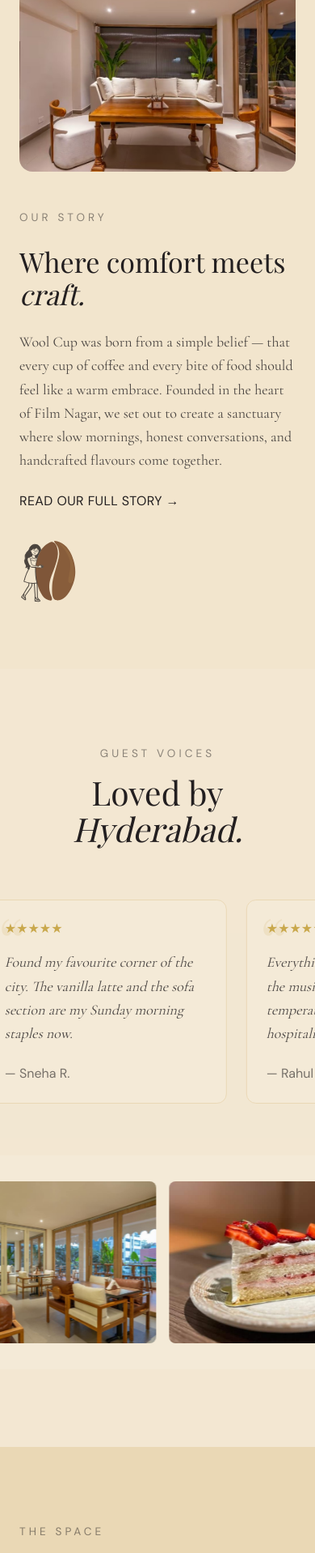
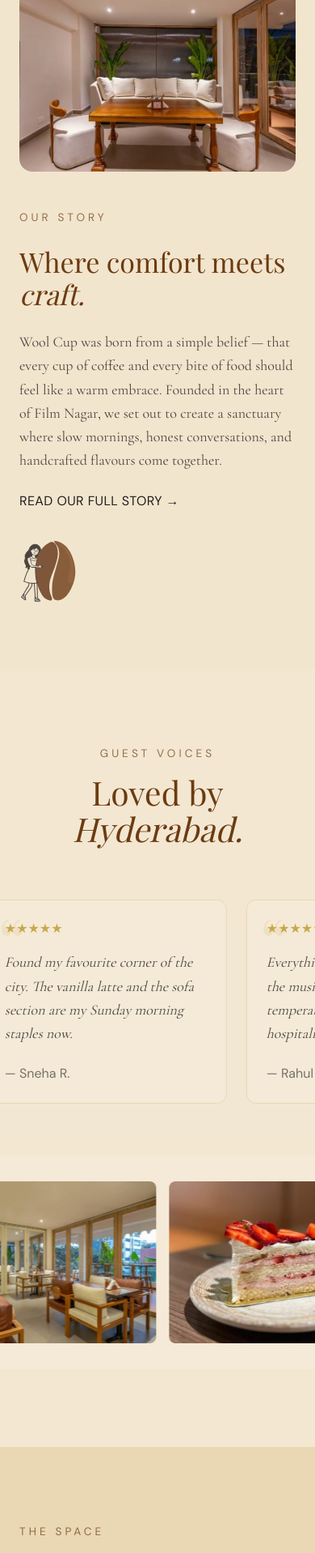
Before and after one commit to Khanmohammedahad-netizen/wool-cup-cafe, a Next.js app: page / in a window 390 px wide. Shown: the part 1389-3307 px from the top of the page at 81% size. Built offline with nearby package versions, Linux system fonts and the light colour scheme.

Commit message:
Color section eyebrow labels and headlines brand brown globally

```diff
--- a/src/app/gallery/page.tsx
+++ b/src/app/gallery/page.tsx
@@ -12,10 +12,10 @@ export default function GalleryPage() {
     <main className="min-h-screen bg-bg">
       {/* Page hero — pt-28 clears the fixed navbar */}
       <div className="pt-28 pb-4 px-6 md:px-12 max-w-7xl mx-auto">
-        <p className="font-ui uppercase tracking-[0.3em] text-xs text-dark/50 mb-4">
+        <p className="font-ui uppercase tracking-[0.3em] text-xs text-brown/70 mb-4">
           Photos
         </p>
-        <h1 className="font-display text-5xl md:text-6xl lg:text-7xl text-dark leading-none">
+        <h1 className="font-display text-5xl md:text-6xl lg:text-7xl text-brown leading-none">
           Our Gallery
         </h1>
         <p className="font-body text-base text-dark/50 mt-4 max-w-md">
--- a/src/app/globals.css
+++ b/src/app/globals.css
@@ -4,6 +4,7 @@
   /* ── Brand palette ── */
   --color-white: #FFFFFF;
   --color-dark: #231f20;
+  --color-brown: #6c3b11;
   --color-cream: #ead8b5;
   /* Universal page tone — sits between white and cream, replaces white everywhere */
   --color-ivory: #f4ead7;
--- a/src/components/about/AboutOrigin.tsx
+++ b/src/components/about/AboutOrigin.tsx
@@ -43,7 +43,7 @@ export function AboutOrigin() {
         <div>
           <p
             ref={eyebrowRef}
-            className="font-ui uppercase tracking-[0.3em] text-xs text-dark/50 mb-6"
+            className="font-ui uppercase tracking-[0.3em] text-xs text-brown/70 mb-6"
           >
             The Beginning
           </p>
--- a/src/components/about/AboutPeople.tsx
+++ b/src/components/about/AboutPeople.tsx
@@ -33,10 +33,10 @@ export function AboutPeople() {
       <div className="max-w-4xl mx-auto px-6 text-center">
         {/* TODO: Replace with 2-column founder portrait grid once photos are available */}
         <div ref={contentRef}>
-          <p className="font-ui uppercase tracking-[0.3em] text-xs text-dark/50 mb-6">
+          <p className="font-ui uppercase tracking-[0.3em] text-xs text-brown/70 mb-6">
             The People
           </p>
-          <h2 className="font-display text-3xl md:text-4xl text-dark">
+          <h2 className="font-display text-3xl md:text-4xl text-brown">
             The faces behind every cup.
           </h2>
           <p className="font-body text-base text-dark/60 mt-4">
--- a/src/components/founders/FoundersPreview.tsx
+++ b/src/components/founders/FoundersPreview.tsx
@@ -74,13 +74,13 @@ export function FoundersPreview() {
           <div ref={textColRef} className="flex flex-col gap-6">
             <p
               ref={eyebrowRef}
-              className="font-ui uppercase tracking-[0.3em] text-xs text-dark/50"
+              className="font-ui uppercase tracking-[0.3em] text-xs text-brown/70"
             >
               Our Story
             </p>
             <h2
               ref={headlineRef}
-              className="font-display text-3xl md:text-4xl lg:text-5xl text-dark"
+              className="font-display text-3xl md:text-4xl lg:text-5xl text-brown"
             >
               Where comfort meets <em>craft.</em>
             </h2>
--- a/src/components/gallery/GalleryTeaser.tsx
+++ b/src/components/gallery/GalleryTeaser.tsx
@@ -7,10 +7,10 @@ export function GalleryTeaser() {
 
         {/* Header */}
         <div className="mb-10">
-          <p className="font-ui uppercase tracking-[0.3em] text-xs text-dark/50 mb-3">
+          <p className="font-ui uppercase tracking-[0.3em] text-xs text-brown/70 mb-3">
             The Space
           </p>
-          <h2 className="font-display text-4xl md:text-5xl text-dark">
+          <h2 className="font-display text-4xl md:text-5xl text-brown">
             A glimpse inside.
           </h2>
         </div>
--- a/src/components/glimpse/GlimpseGrid.tsx
+++ b/src/components/glimpse/GlimpseGrid.tsx
@@ -185,13 +185,13 @@ export function GlimpseGrid() {
         <div ref={headerRef} className="mb-12 md:mb-16">
           <p
             ref={eyebrowRef}
-            className="font-ui uppercase tracking-[0.3em] text-xs text-dark/50 mb-4"
+            className="font-ui uppercase tracking-[0.3em] text-xs text-brown/70 mb-4"
           >
             The Experience
           </p>
           <h2
             ref={headlineRef}
-            className="font-display text-4xl md:text-5xl text-dark"
+            className="font-display text-4xl md:text-5xl text-brown"
           >
             Explore <em>Wool Cup</em>
           </h2>
--- a/src/components/locations/Locations.tsx
+++ b/src/components/locations/Locations.tsx
@@ -94,13 +94,13 @@ export function Locations() {
         <div ref={headerRef} className="text-center mb-16">
           <p
             ref={eyebrowRef}
-            className="font-ui uppercase tracking-[0.3em] text-xs text-dark/50 mb-4"
+            className="font-ui uppercase tracking-[0.3em] text-xs text-brown/70 mb-4"
           >
             Find Us
           </p>
           <h2
             ref={headlineRef}
-            className="font-display text-4xl md:text-5xl text-dark"
+            className="font-display text-4xl md:text-5xl text-brown"
           >
             Two homes, one <em>soul.</em>
           </h2>
--- a/src/components/social-proof/SocialProof.tsx
+++ b/src/components/social-proof/SocialProof.tsx
@@ -127,13 +127,13 @@ export function SocialProof() {
           <div ref={headerRef} className="text-center mb-16 relative">
             <p
               ref={eyebrowRef}
-              className="font-ui uppercase tracking-[0.3em] text-xs text-dark/50 mb-4"
+              className="font-ui uppercase tracking-[0.3em] text-xs text-brown/70 mb-4"
             >
               Guest Voices
             </p>
             <h2
               ref={headlineRef}
-              className="font-display text-4xl md:text-5xl text-dark"
+              className="font-display text-4xl md:text-5xl text-brown"
             >
               Loved by <em>Hyderabad.</em>
             </h2>
```
